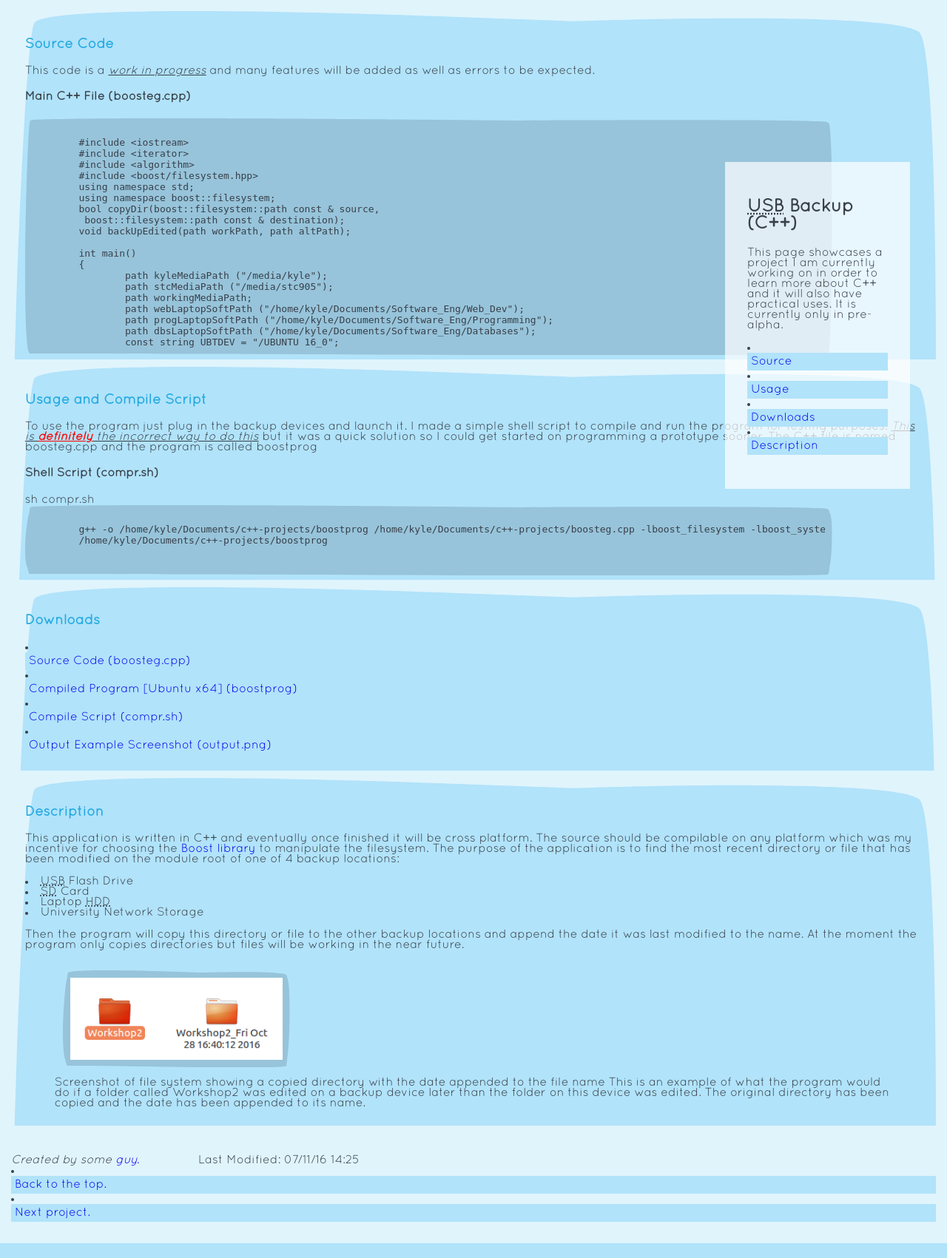
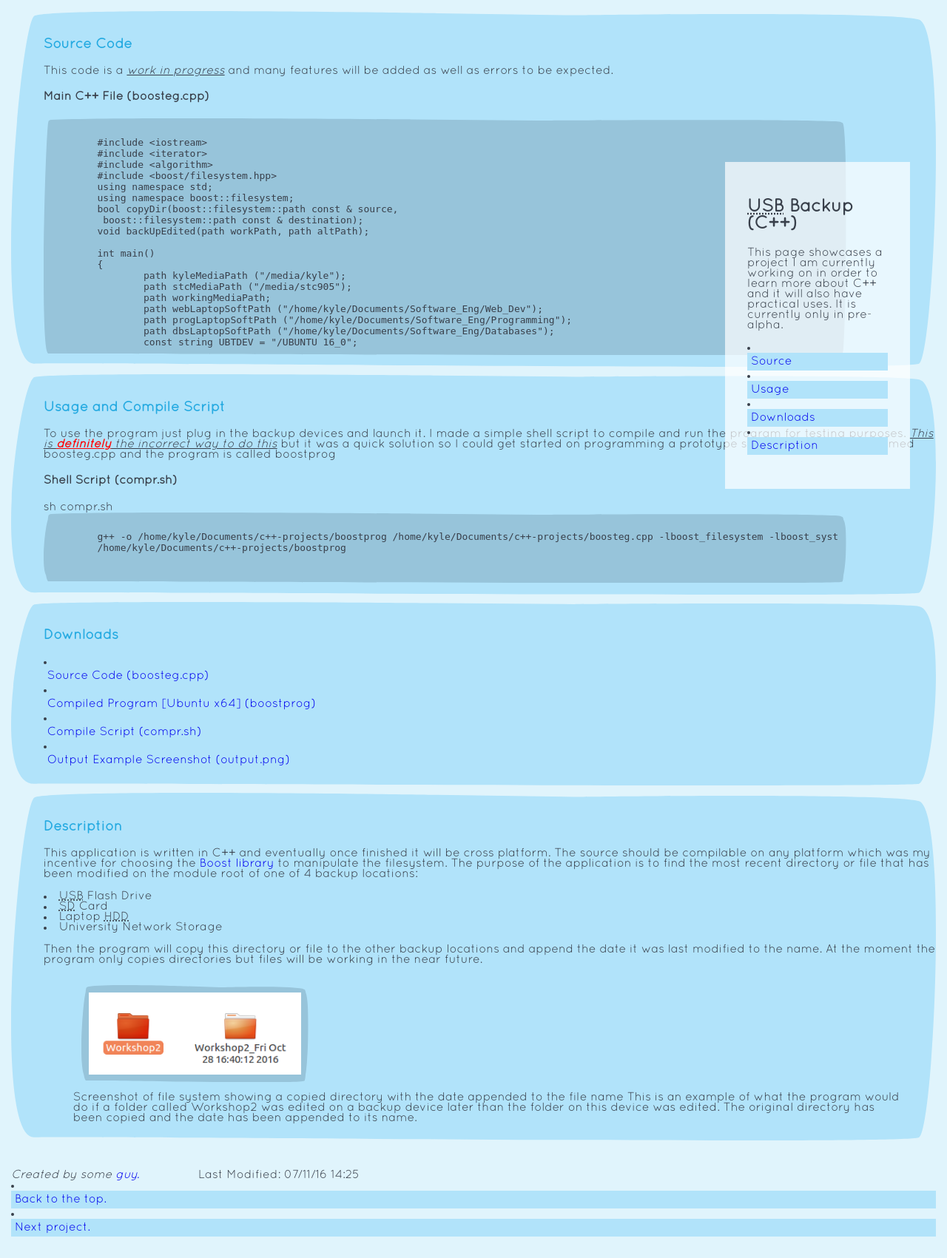
Before and after one commit to kylejwatson/kyles_portfolio, a PHP site: page /projects/project1 in a window 1280 px wide. Shown: the part 89-1790 px from the top of the page at 74% size. Run offline with PHP 8.4, Linux system fonts and the light colour scheme; some libraries are stand-ins or nearby versions.

Commit message:
fixed non warping section background

```diff
--- a/style.css
+++ b/style.css
@@ -96,6 +96,10 @@ li > a {
 	background-color: #B1E3FA;
 }
 
+#downloads > ul > li > a{
+	width:90%;
+}
+
 li > a:hover {
 	animation-name: a-hover;
 	animation-duration: 0.5s;
@@ -118,9 +122,8 @@ a:hover {
 
 section{
 	background-image: url("images/box.svg");
-	background-size:cover;
-	padding-left: 1.5%;
-	padding-right: 1.5%;
+	background-size: 100% 100%;
+	padding-left: 3.5%;
 	padding-top:1.5%;
 	padding-bottom:0.5%;
 	margin-bottom:10px;
@@ -236,13 +239,6 @@ footer{
 		display: block;
 	}
 }
-
-/*prettify line numbering
-li.L0, li.L1, li.L2, li.L3,
-li.L5, li.L6, li.L7, li.L8
-{ list-style-type: decimal !important }*/
-
-/* desert scheme ported from vim to google prettify */
 pre.prettyprint {
 	display: block;
 	background-color: #97c4da;
@@ -254,6 +250,7 @@ pre.prettyprint {
 }
 div.code{
 	padding:0;
+	margin-bottom:10px;
 	width: 90%;
 	border: 10px solid transparent;
 	border-image: url("images/box2.svg") 10 stretch;
@@ -262,19 +259,3 @@ div.code{
 /* Specify class=linenums on a pre to get line numbering */
 ol.linenums { margin-top: 0; margin-bottom: 0; color: white } /* IE indents via margin-left */
 li.L0,li.L1,li.L2,li.L3,li.L4,li.L5,li.L6,li.L7,li.L8, li.L9 {background-color: #97c4da !important; list-style-type: decimal !important }
-
-
-/*@media print {
-	pre.prettyprint { background-color: none }
-	pre .str, code .str { color: #060 }
-	pre .kwd, code .kwd { color: #006; font-weight: bold }
-	pre .com, code .com { color: #600; font-style: italic }
-	pre .typ, code .typ { color: #404; font-weight: bold }
-	pre .lit, code .lit { color: #044 }
-	pre .pun, code .pun { color: #440 }
-	pre .pln, code .pln { color: #000 }
-	pre .tag, code .tag { color: #006; font-weight: bold }
-	pre .atn, code .atn { color: #404 }
-	pre .atv, code .atv { color: #060 }
-}
-*/
```
